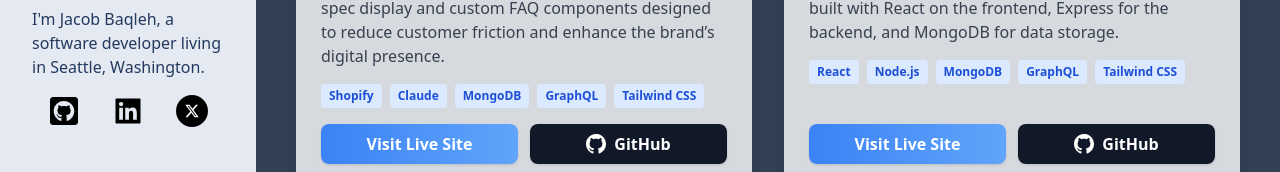
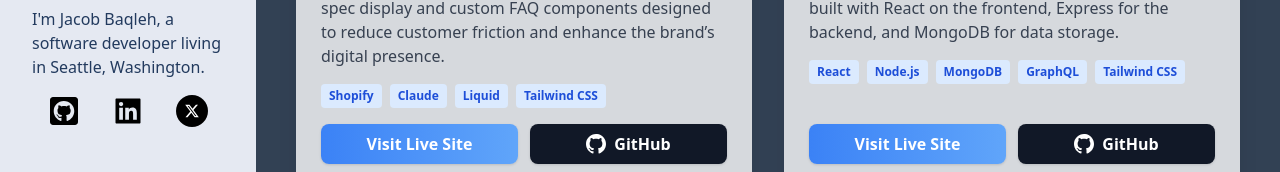
Before and after one commit to JacobBaqleh1/react-portfolio, a React (Vite) app in the folder react-vite-project/: page / in a window 1280 px wide. Shown: the part 529-701 px from the top of the page. Built offline with nearby package versions, Linux system fonts and the light colour scheme.

Commit message:
edit to project

```diff
--- a/react-vite-project/src/pages/Home.jsx
+++ b/react-vite-project/src/pages/Home.jsx
@@ -17,8 +17,7 @@ export default function Home() {
               technologies: [
                 "Shopify ",
                 "Claude",
-                "MongoDB",
-                "GraphQL",
+                "Liquid",
                 "Tailwind CSS",
               ],
             },
```
